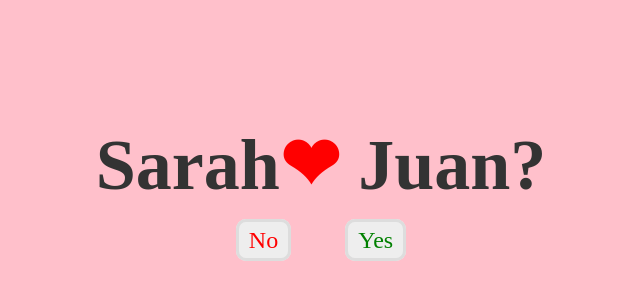
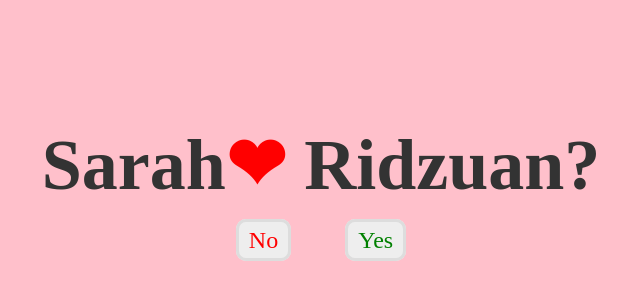
Before and after one commit to ameeridz/Juanxsarah, a plain HTML site: page index.html in a window 1280 px wide. Shown: the part 70-370 px from the top of the page, without its empty margins (319-959 px from the left). Drawn offline with Linux system fonts and the light colour scheme.

Commit message:
Update index.html

```diff
--- a/index.html
+++ b/index.html
@@ -3,13 +3,13 @@
 <head>
 	<meta charset="utf-8">
 	<meta http-equiv="X-UA-Compatible" content="IE=edge">
-	<title>Ridzuan ❤︎ Sarah</title>
+	<title>Juan ❤︎ Sarah</title>
 	<link rel="stylesheet" href="style.css">
 </head>
 <body>
 	<div class="container">
 		<div class="love">
-			<h2>Sarah<span>❤︎</span> Juan?</h2>
+			<h2>Sarah<span>❤︎</span> Ridzuan?</h2>
 			<a id="no" href="no.html">No</a>
 			<a id="yes" href="yes.html">Yes</a>
 		</div>
```
